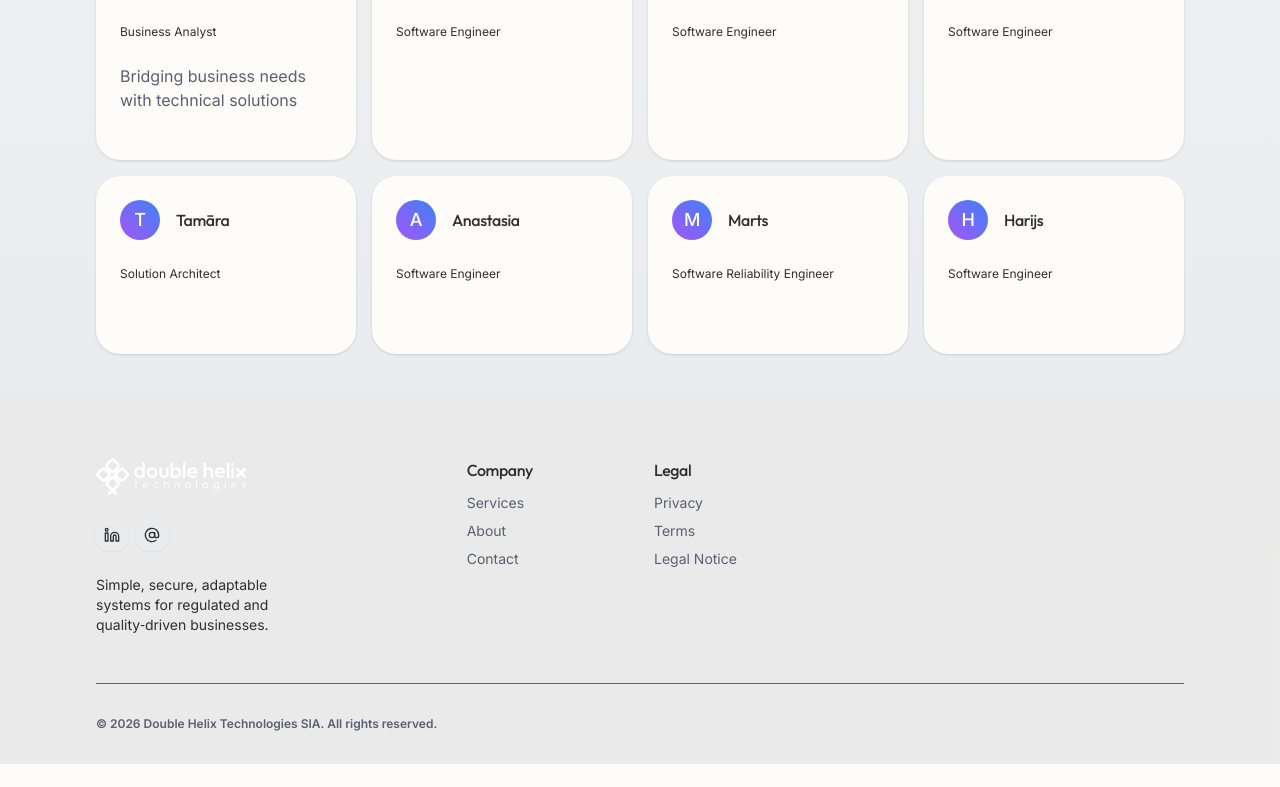
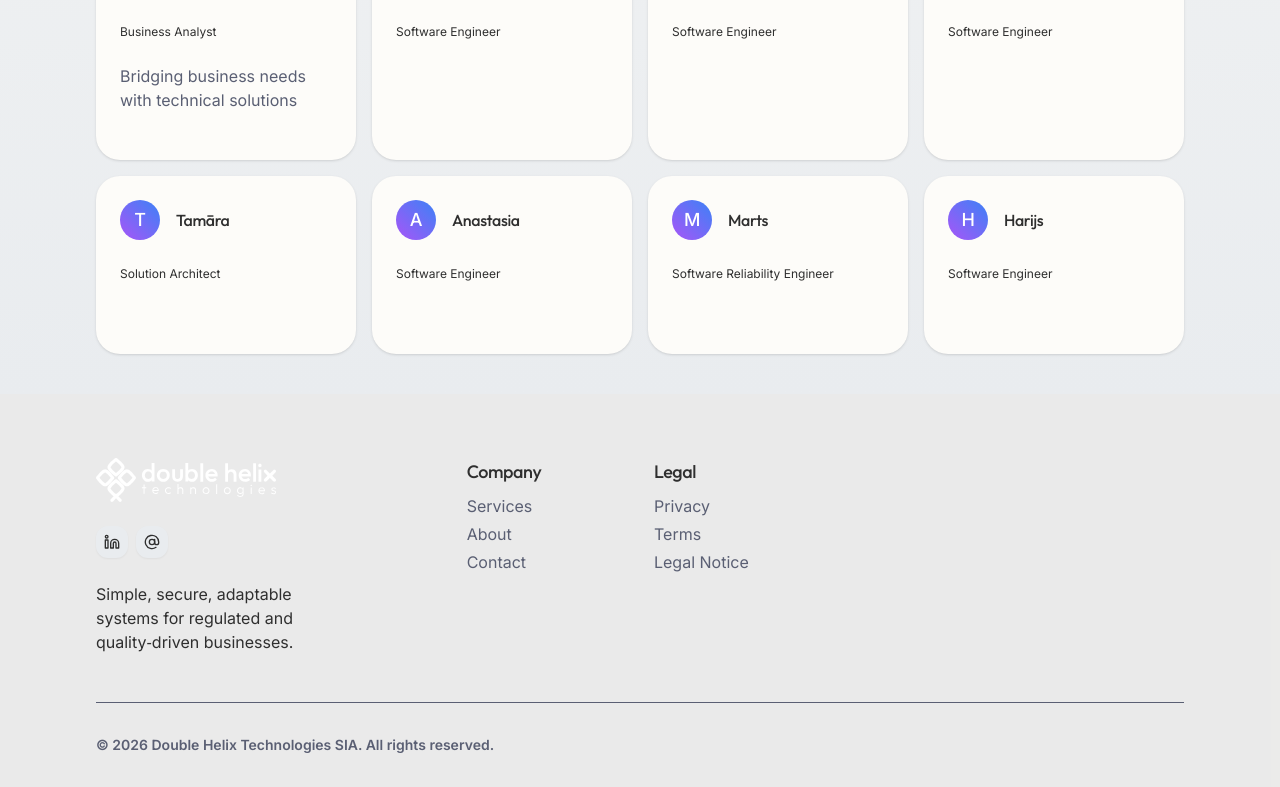
Before and after one commit to Double-Helix-Technologies/Double-Helix-Technologies.github.io, a Next.js app: page /team in a window 1280 px wide. Shown: the part 1483-2270 px from the top of the page. Before the commit the page ends 2247 px from the top, so only its background shows below. Built offline with nearby package versions, Linux system fonts and the light colour scheme.

Commit message:
text size adjustments for button, footer and nav

```diff
--- a/app/components/Footer.tsx
+++ b/app/components/Footer.tsx
@@ -14,12 +14,12 @@ export default function Footer() {
       </h2>
       <div className="container-wide">
         <div className="grid grid-cols-1 md:grid-cols-3 gap-6">
-          <div className="max-w-48 flex flex-col gap-6">
+          <div className="max-w-52 flex flex-col gap-6">
             <Image
               src="/images/logo-full.svg"
               alt="Double Helix Technologies Logo"
               color={'text-text-primary'}
-              width={150}
+              width={180}
               height={0}
               className="h-auto mr-5 text-text-primary"
             />
@@ -27,46 +27,46 @@ export default function Footer() {
               <Button size="icon" variant="secondary"><a href="https://www.linkedin.com/company/double-helix-technologies"><Linkedin/></a></Button>
               <Button size="icon" variant="secondary"><a href="mailto:hello@doublehelix.dev"><AtSign/></a></Button>
             </div>
-            <p className="text-sm">
+            <p className="">
               Simple, secure, adaptable systems for regulated and quality‑driven businesses.
             </p>
           </div>
           <div className="md:col-span-2 grid grid-cols-2 md:grid-cols-4 gap-8">
             <div className="space-y-2">
-              <h3>Company</h3>
+              <h3 className="text-lg">Company</h3>
               <ul className="space-y-1">
                 <li>
-                  <a href="/#services" className="text-sm text-text-secondary hover:text-primary transition-colors">
+                  <a href="/#services" className="text-text-secondary hover:text-primary transition-colors">
                     Services
                   </a>
                 </li>
                 <li>
-                  <a href="/#about" className="text-sm text-text-secondary hover:text-primary transition-colors">
+                  <a href="/#about" className="text-text-secondary hover:text-primary transition-colors">
                     About
                   </a>
                 </li>
                 <li>
-                  <a href="/#contact" className="text-sm text-text-secondary hover:text-primary transition-colors">
+                  <a href="/#contact" className="text-text-secondary hover:text-primary transition-colors">
                     Contact
                   </a>
                 </li>
               </ul>
             </div>
             <div className="space-y-2">
-              <h3>Legal</h3>
+              <h3 className="text-lg">Legal</h3>
               <ul className="space-y-1">
                 <li>
-                  <a href="/privacy" className="text-sm text-text-secondary hover:text-primary transition-colors">
+                  <a href="/privacy" className="text-text-secondary hover:text-primary transition-colors">
                     Privacy
                   </a>
                 </li>
                 <li>
-                  <a href="/terms" className="text-sm text-text-secondary hover:text-primary transition-colors">
+                  <a href="/terms" className="text-text-secondary hover:text-primary transition-colors">
                     Terms
                   </a>
                 </li>
                 <li>
-                  <a href="/notice" className="text-sm text-text-secondary hover:text-primary transition-colors">
+                  <a href="/notice" className="text-text-secondary hover:text-primary transition-colors">
                     Legal Notice
                   </a>
                 </li>
@@ -75,7 +75,7 @@ export default function Footer() {
           </div>
         </div>
         <div className="mt-12 pt-8 border-t border-border">
-          <p className="text-xs text-text-secondary font-semibold">
+          <p className="text-sm text-text-secondary font-semibold">
             &copy; {new Date().getFullYear()} Double Helix Technologies SIA. All rights reserved.
           </p>
         </div>
--- a/app/components/Navigation.tsx
+++ b/app/components/Navigation.tsx
@@ -40,7 +40,7 @@ export default function Navigation() {
               <Image
                 src="/images/logo-full.svg"
                 alt="Double Helix Technologies Logo"
-                width={150}
+                width={180}
                 height={0}
                 className="h-auto mr-5"
               />
@@ -64,7 +64,7 @@ export default function Navigation() {
               <Link
                 key={item.name}
                 href={item.href}
-                className="text-sm font-medium text-text-primary hover:text-primary transition-colors"
+                className="font-medium text-text-primary hover:text-primary transition-colors"
               >
                 {item.name}
               </Link>
@@ -84,18 +84,12 @@ export default function Navigation() {
             <div className="flex items-center justify-between mb-8">
               <Link href="/" className="flex items-center gap-0">
                 <Image
-                  src="/images/logo.svg"
+                  src="/images/logo-full.svg"
                   alt="Double Helix Technologies Logo"
-                  width={40}
+                  width={180}
                   height={0}
                   className="h-auto mr-5"
-
                 />
-                <div className="flex flex-col">
-                  <span className="text-lg font-semibold text-text-primary font-heading ml-[-15px] tracking-[.1em]">double helix</span>
-                  <span
-                    className="text-xs font-thin font-mono text-text-secondary ml-[-15px] mt-[-8px] tracking-[.3em]">technologies</span>
-                </div>
               </Link>
               <button
                 type="button"
--- a/app/components/Services.tsx
+++ b/app/components/Services.tsx
@@ -5,6 +5,7 @@ import { ArrowRight, Asterisk, Sparkles } from 'lucide-react';
 import { servicesContents } from '../data/services';
 import { Card, CardContent, CardFooter, CardHeader, CardTitle } from '@/app/components/ui/card';
 import { Button } from '@/app/components/ui/button';
+import Link from 'next/link';
 
 export default function Services() {
   return (
@@ -40,9 +41,9 @@ export default function Services() {
                 <div className="flex flex-row justify-between">
                   <p className="py-2">Starting at <strong>{price}</strong> *</p>
                   <Button variant="secondary">
-                    <a href={`/services/${key}`} target="_blank">
+                    <Link href={`/services/${key}`}>
                       learn more
-                    </a>
+                    </Link>
                     <ArrowRight size={11}/>
                   </Button>
                 </div>
--- a/app/components/ui/button.tsx
+++ b/app/components/ui/button.tsx
@@ -5,7 +5,7 @@ import { cva, type VariantProps } from "class-variance-authority"
 import { cn } from "../../utils/cn"
 
 const buttonVariants = cva(
-  "inline-flex items-center justify-center w-fit gap-2 whitespace-nowrap rounded-xl text-sm font-medium transition-colors" +
+  "inline-flex items-center justify-center w-fit gap-2 whitespace-nowrap rounded-xl font-medium transition-colors" +
   "transition-all focus-visible:outline-none focus-visible:ring-1 focus-visible:ring-ring disabled:pointer-events-none " +
   "disabled:opacity-50 [&_svg]:pointer-events-none [&_svg]:size-4 [&_svg]:shrink-0",
   {
```
